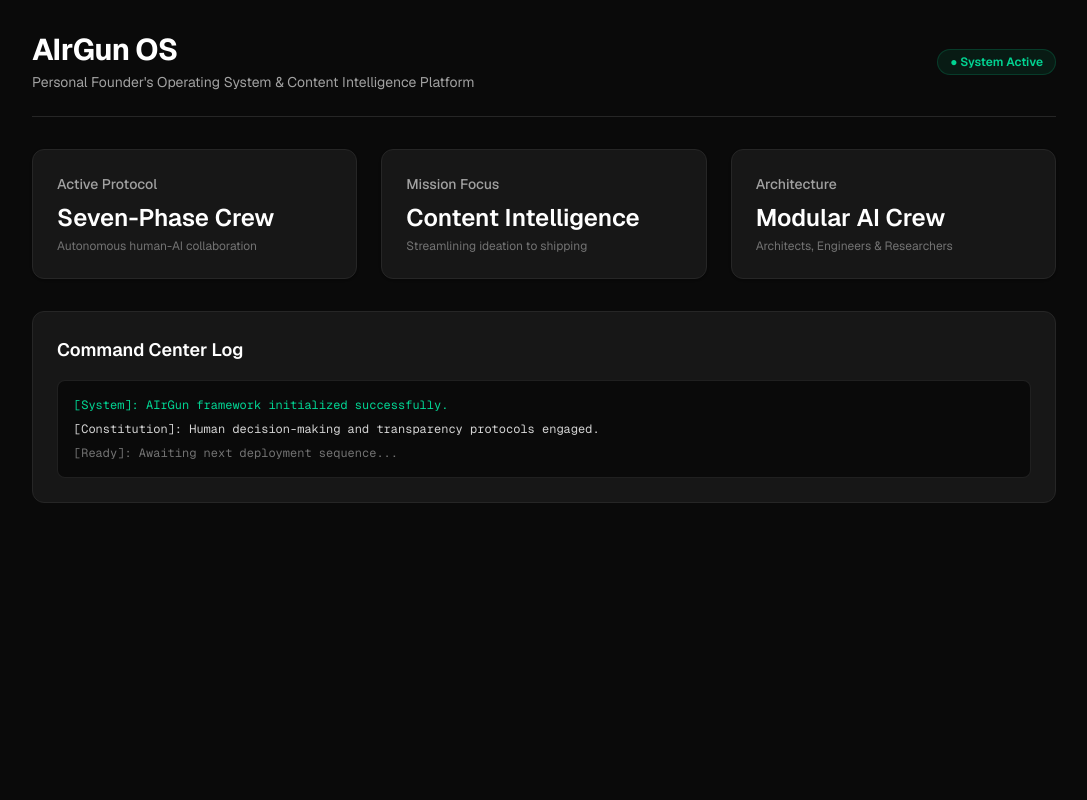
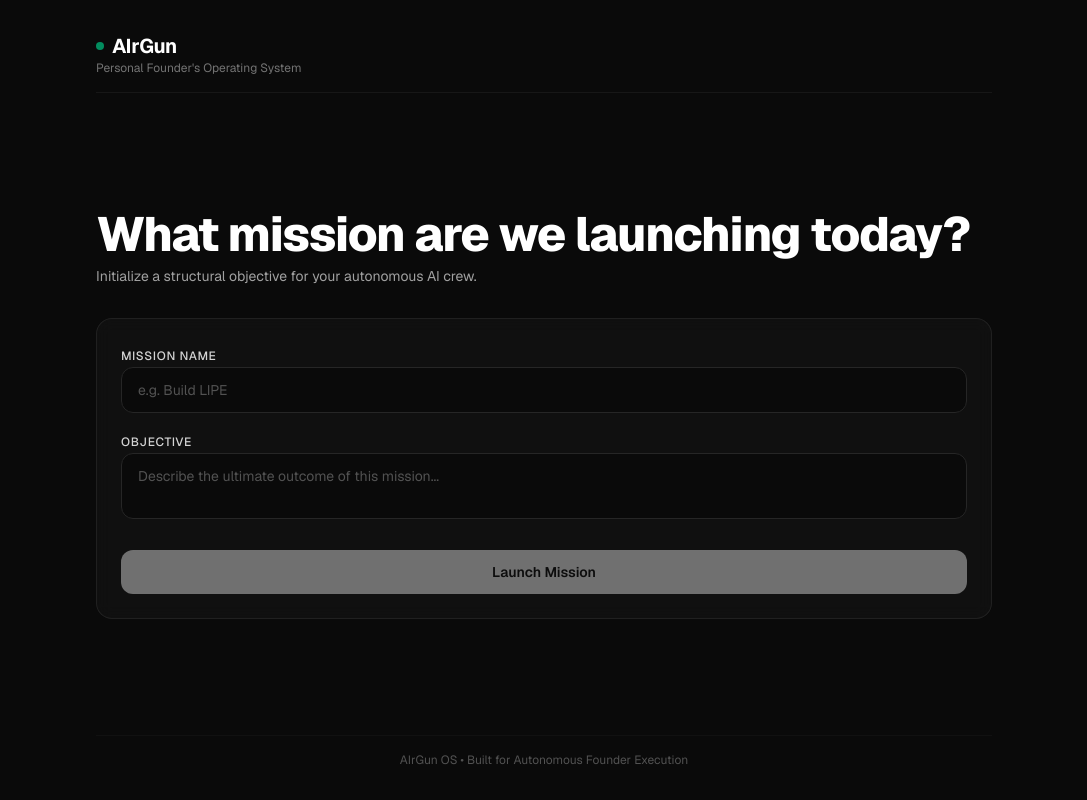
Before and after one commit to essaaraar/airgun, a Next.js app: page / in a window 1280 px wide. Shown: the whole page, without its empty margins (96-1183 px from the left). Built offline with nearby package versions, Linux system fonts and the light colour scheme.

Commit message:
Add vertical slice skeleton: Landing, Crew, and Mission Room

```diff
--- a/app/page.tsx
+++ b/app/page.tsx
@@ -1,51 +1,174 @@
+'use client';
+
+import { useState } from 'react';
+
+type Step = 'landing' | 'crew' | 'room';
+
 export default function Home() {
+  const [step, setStep] = useState<Step>('landing');
+  const [missionName, setMissionName] = useState('');
+  const [objective, setObjective] = useState('');
+
+  const crewMembers = [
+    { role: 'Architect', desc: 'System structure & flow', icon: '🧠' },
+    { role: 'Builder', desc: 'Code & implementation', icon: '⚙️' },
+    { role: 'Critic', desc: 'Stress-testing & logic', icon: '🔍' },
+    { role: 'Researcher', desc: 'Context & fact retrieval', icon: '📚' },
+    { role: 'Designer', desc: 'Interface & experience', icon: '🎨' },
+  ];
+
   return (
-    <main className="min-h-screen bg-neutral-950 text-neutral-100 p-8 font-sans">
-      <div className="max-w-5xl mx-auto space-y-8">
+    <main className="min-h-screen bg-neutral-950 text-neutral-100 flex flex-col justify-between p-8 font-sans selection:bg-neutral-800">
 
-        {/* Header */}
-        <header className="border-b border-neutral-800 pb-6 flex justify-between items-center">
+      {/* Top Bar / Brand Identity */}
+      <header className="max-w-4xl w-full mx-auto flex justify-between items-center border-b border-neutral-900 pb-4">
         <div>
-            <h1 className="text-3xl font-bold tracking-tight text-white">AIrGun OS</h1>
-            <p className="text-sm text-neutral-400 mt-1">Personal Founder's Operating System & Content Intelligence Platform</p>
+          <h1 className="text-xl font-bold tracking-tight text-white flex items-center gap-2">
+            <span className="w-2 h-2 rounded-full bg-emerald-500 animate-pulse"></span>
+            AIrGun
+          </h1>
+          <p className="text-xs text-neutral-500">Personal Founder's Operating System</p>
         </div>
-          <span className="px-3 py-1 text-xs font-semibold bg-emerald-500/10 text-emerald-400 border border-emerald-500/20 rounded-full">
-            ● System Active
-          </span>
+        {step !== 'landing' && (
+          <button
+            onClick={() => setStep('landing')}
+            className="text-xs text-neutral-400 hover:text-white transition-colors border border-neutral-800 px-3 py-1.5 rounded-lg bg-neutral-900"
+          >
+            ← Reset Mission
+          </button>
+        )}
       </header>
 
-        {/* Crew Status Grid */}
-        <section className="grid grid-cols-1 md:grid-cols-3 gap-6">
-          <div className="bg-neutral-900 border border-neutral-800 rounded-xl p-6 shadow-sm">
-            <h3 className="text-sm font-medium text-neutral-400">Active Protocol</h3>
-            <p className="text-2xl font-semibold text-white mt-2">Seven-Phase Crew</p>
-            <p className="text-xs text-neutral-500 mt-1">Autonomous human-AI collaboration</p>
+      {/* Main Container */}
+      <div className="max-w-4xl w-full mx-auto my-auto py-12">
+
+        {/* STEP 1: LANDING & MISSION INPUT */}
+        {step === 'landing' && (
+          <div className="space-y-8 animate-in fade-in duration-500">
+            <div className="space-y-2">
+              <h2 className="text-4xl sm:text-5xl font-extrabold tracking-tight text-white">
+                What mission are we launching today?
+              </h2>
+              <p className="text-neutral-400 text-sm">
+                Initialize a structural objective for your autonomous AI crew.
+              </p>
             </div>
 
-          <div className="bg-neutral-900 border border-neutral-800 rounded-xl p-6 shadow-sm">
-            <h3 className="text-sm font-medium text-neutral-400">Mission Focus</h3>
-            <p className="text-2xl font-semibold text-white mt-2">Content Intelligence</p>
-            <p className="text-xs text-neutral-500 mt-1">Streamlining ideation to shipping</p>
+            <div className="space-y-4 bg-neutral-900/50 border border-neutral-800/80 p-6 rounded-2xl backdrop-blur-sm">
+              <div className="space-y-1.5">
+                <label className="text-xs font-medium text-neutral-300 uppercase tracking-wider">Mission Name</label>
+                <input
+                  type="text"
+                  placeholder="e.g. Build LIPE"
+                  value={missionName}
+                  onChange={(e) => setMissionName(e.target.value)}
+                  className="w-full bg-neutral-950 border border-neutral-800 rounded-xl px-4 py-3 text-sm text-white placeholder-neutral-600 focus:outline-none focus:border-neutral-600 transition-colors"
+                />
               </div>
 
-          <div className="bg-neutral-900 border border-neutral-800 rounded-xl p-6 shadow-sm">
-            <h3 className="text-sm font-medium text-neutral-400">Architecture</h3>
-            <p className="text-2xl font-semibold text-white mt-2">Modular AI Crew</p>
-            <p className="text-xs text-neutral-500 mt-1">Architects, Engineers & Researchers</p>
+              <div className="space-y-1.5">
+                <label className="text-xs font-medium text-neutral-300 uppercase tracking-wider">Objective</label>
+                <textarea
+                  rows={2}
+                  placeholder="Describe the ultimate outcome of this mission..."
+                  value={objective}
+                  onChange={(e) => setObjective(e.target.value)}
+                  className="w-full bg-neutral-950 border border-neutral-800 rounded-xl px-4 py-3 text-sm text-white placeholder-neutral-600 focus:outline-none focus:border-neutral-600 transition-colors resize-none"
+                />
               </div>
-        </section>
 
-        {/* Console / Mission Log */}
-        <section className="bg-neutral-900 border border-neutral-800 rounded-xl p-6">
-          <h2 className="text-lg font-semibold text-white mb-4">Command Center Log</h2>
-          <div className="bg-neutral-950 rounded-lg p-4 font-mono text-xs text-neutral-300 space-y-2 border border-neutral-800/80">
-            <p className="text-emerald-400">[System]: AIrGun framework initialized successfully.</p>
-            <p>[Constitution]: Human decision-making and transparency protocols engaged.</p>
-            <p className="text-neutral-500">[Ready]: Awaiting next deployment sequence...</p>
+              <button
+                onClick={() => setStep('crew')}
+                disabled={!missionName.trim()}
+                className="w-full mt-2 bg-white text-neutral-950 font-semibold py-3 px-4 rounded-xl text-sm hover:bg-neutral-200 transition-colors disabled:opacity-40 disabled:cursor-not-allowed"
+              >
+                Launch Mission
+              </button>
             </div>
-        </section>
+          </div>
+        )}
+
+        {/* STEP 2: CREW ASSEMBLY */}
+        {step === 'crew' && (
+          <div className="space-y-8 animate-in fade-in duration-500">
+            <div className="space-y-2">
+              <span className="text-xs font-semibold text-emerald-400 tracking-wider uppercase">Mission: {missionName}</span>
+              <h2 className="text-3xl font-bold tracking-tight text-white">The crew assembles.</h2>
+              <p className="text-neutral-400 text-sm">All specialist nodes are locked, loaded, and standing by for execution.</p>
+            </div>
+
+            <div className="grid grid-cols-1 sm:grid-cols-2 md:grid-cols-3 gap-4">
+              {crewMembers.map((member, idx) => (
+                <div key={idx} className="bg-neutral-900 border border-neutral-800/80 p-5 rounded-xl space-y-3">
+                  <div className="flex justify-between items-center">
+                    <span className="text-2xl">{member.icon}</span>
+                    <span className="flex items-center gap-1.5 text-[10px] font-medium text-emerald-400 bg-emerald-500/10 border border-emerald-500/20 px-2 py-0.5 rounded-full">
+                      <span className="w-1 h-1 rounded-full bg-emerald-400"></span> Ready
+                    </span>
+                  </div>
+                  <div>
+                    <h3 className="font-semibold text-white text-sm">{member.role}</h3>
+                    <p className="text-xs text-neutral-400 mt-0.5">{member.desc}</p>
+                  </div>
+                </div>
+              ))}
+            </div>
+
+            <button
+              onClick={() => setStep('room')}
+              className="w-full bg-white text-neutral-950 font-semibold py-3 px-4 rounded-xl text-sm hover:bg-neutral-200 transition-colors"
+            >
+              Begin Analysis
+            </button>
+          </div>
+        )}
+
+        {/* STEP 3: MISSION ROOM WORKSPACE */}
+        {step === 'room' && (
+          <div className="space-y-6 animate-in fade-in duration-500">
+            <div className="flex justify-between items-end border-b border-neutral-900 pb-4">
+              <div>
+                <span className="text-xs font-semibold text-emerald-400 tracking-wider uppercase">Active Mission Room</span>
+                <h2 className="text-2xl font-bold tracking-tight text-white mt-1">{missionName}</h2>
+              </div>
+              <span className="text-xs text-neutral-500 font-mono">ID: AIRGUN-001</span>
+            </div>
+
+            <div className="grid grid-cols-1 md:grid-cols-3 gap-4">
+              <div className="md:col-span-2 bg-neutral-900 border border-neutral-800 rounded-xl p-6 min-h-[280px] flex flex-col justify-between">
+                <div>
+                  <h3 className="text-xs font-medium uppercase tracking-wider text-neutral-400 mb-2">Objective Context</h3>
+                  <p className="text-sm text-neutral-200">{objective || 'No objective statement defined.'}</p>
+                </div>
+                <div className="border-t border-neutral-800/80 pt-4 mt-6">
+                  <span className="text-xs text-neutral-500 font-mono">Status: Awaiting agent synthesis...</span>
+                </div>
+              </div>
+
+              <div className="bg-neutral-900 border border-neutral-800 rounded-xl p-6 flex flex-col justify-between">
+                <div>
+                  <h3 className="text-xs font-medium uppercase tracking-wider text-neutral-400 mb-4">Crew Roster</h3>
+                  <div className="space-y-3">
+                    {crewMembers.map((m, i) => (
+                      <div key={i} className="flex items-center justify-between text-xs">
+                        <span className="text-neutral-300 flex items-center gap-2"><span>{m.icon}</span> {m.role}</span>
+                        <span className="text-emerald-400">Standby</span>
+                      </div>
+                    ))}
+                  </div>
+                </div>
+              </div>
+            </div>
+          </div>
+        )}
 
       </div>
+
+      {/* Footer copyright */}
+      <footer className="max-w-4xl w-full mx-auto text-center text-xs text-neutral-600 border-t border-neutral-900/60 pt-4">
+        AIrGun OS &bull; Built for Autonomous Founder Execution
+      </footer>
+
     </main>
   );
 }
```
Lines whose indentation alone changed are shown as unchanged.
